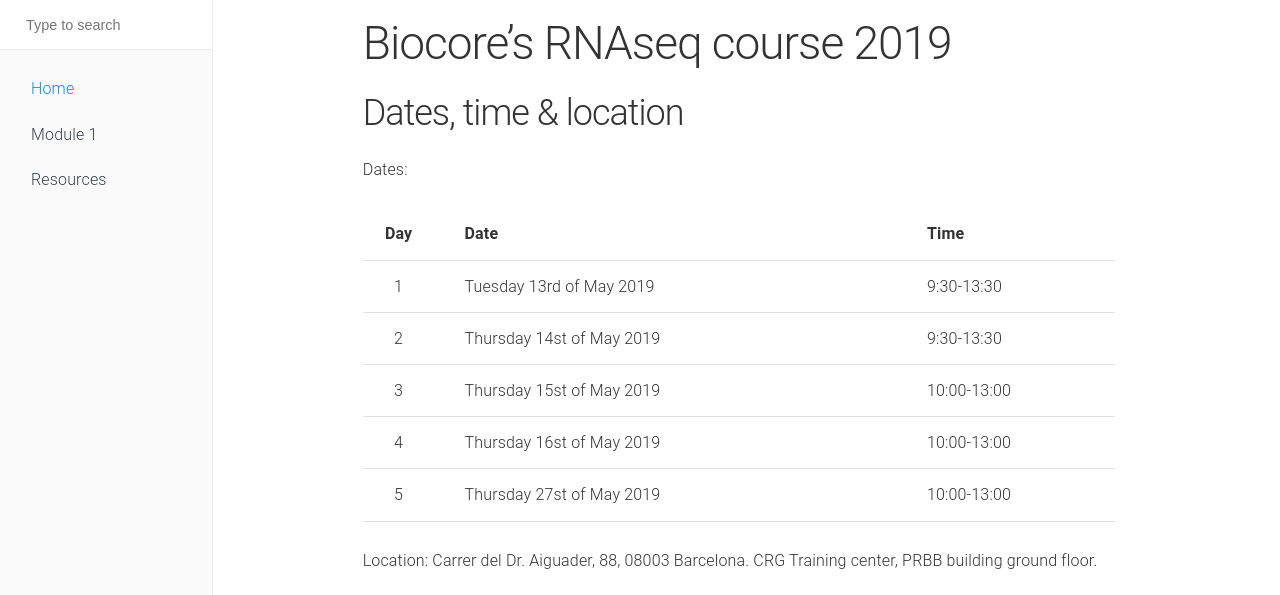
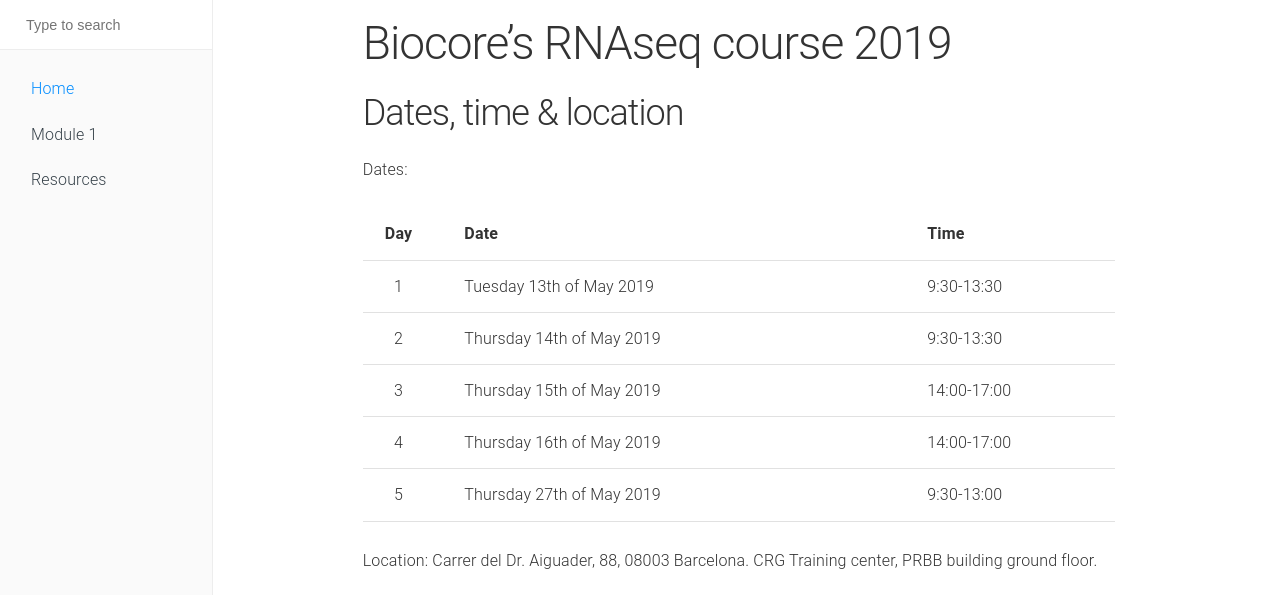
Before and after one commit to biocorecrg/RNAseq_course_2019, a Jekyll site: the page built from docs/index.md, in a window 1280 px wide, cut to the strip 0-595 px from the top of the page. Built offline with Jekyll 4.4.1, drawn with Linux system fonts in a browser that asks for light colours.

Commit message:
Update index.md

```diff
--- a/docs/index.md
+++ b/docs/index.md
@@ -12,11 +12,11 @@ Dates:
 
 | Day  | Date  | Time  |
 | :---:  | :---  | :---  |
-| 1 | Tuesday 13rd of May 2019|9:30-13:30|
-| 2 | Thursday 14st of May 2019|9:30-13:30|
-| 3 | Thursday 15st of May 2019|10:00-13:00|
-| 4 | Thursday 16st of May 2019|10:00-13:00|
-| 5 | Thursday 27st of May 2019|10:00-13:00|
+| 1 | Tuesday 13th of May 2019|9:30-13:30|
+| 2 | Thursday 14th of May 2019|9:30-13:30|
+| 3 | Thursday 15th of May 2019|14:00-17:00|
+| 4 | Thursday 16th of May 2019|14:00-17:00|
+| 5 | Thursday 27th of May 2019|9:30-13:00|
 
 
 Location:
```
